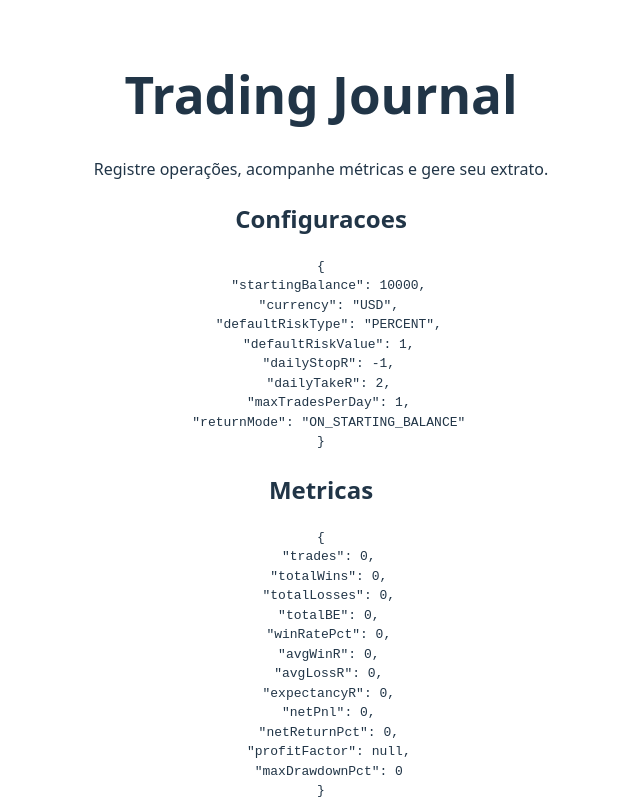
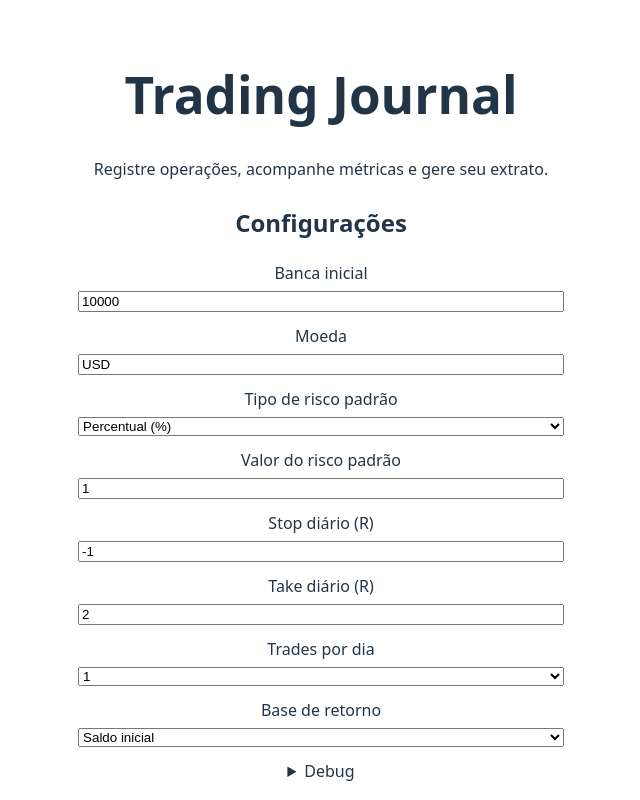
Before and after one commit to WillianPoeraridev/trading-journal, a React app: page / in a window 1280 px wide. Shown: the top 800 px of the page, without its empty margins (319-959 px from the left). Built offline with nearby package versions, Linux system fonts and the light colour scheme; the HTML template or start-up script is replaced by a standard one.

Commit message:
feat: add settings form

```diff
--- a/src/components/SettingsForm.tsx
+++ b/src/components/SettingsForm.tsx
@@ -1,19 +1,123 @@
-import type { Settings } from '../core/types'
-import { stringifyPretty } from '../core/format'
+import type { Settings } from "../core/types";
+import { stringifyPretty } from "../core/format";
 
 type SettingsFormProps = {
-  settings: Settings
-  onChange: (settings: Settings) => void
+  settings: Settings;
+  onChange: (settings: Settings) => void;
+};
+
+function parseNumber(input: string): number {
+  const normalized = input.replace(",", ".");
+  const n = Number(normalized);
+  return Number.isFinite(n) ? n : 0;
 }
 
-function SettingsForm({ settings, onChange }: SettingsFormProps) {
-  void onChange
+export default function SettingsForm({ settings, onChange }: SettingsFormProps) {
+  const update = (partial: Partial<Settings>) => {
+    onChange({ ...settings, ...partial });
+  };
+
   return (
-    <div>
-      <h2>Configuracoes</h2>
-      <pre>{stringifyPretty(settings, 2)}</pre>
-    </div>
-  )
+    <section style={{ marginTop: 24 }}>
+      <h2>Configurações</h2>
+      <form style={{ display: "grid", gap: 12, maxWidth: 520 }}>
+        <label style={{ display: "grid", gap: 6 }}>
+          Banca inicial
+          <input
+            value={String(settings.startingBalance)}
+            onChange={(e) =>
+              update({ startingBalance: Math.max(0, parseNumber(e.target.value)) })
+            }
+            inputMode="decimal"
+          />
+        </label>
+
+        <label style={{ display: "grid", gap: 6 }}>
+          Moeda
+          <input
+            value={settings.currency}
+            onChange={(e) => update({ currency: e.target.value })}
+            placeholder="ex: USD"
+          />
+        </label>
+
+        <label style={{ display: "grid", gap: 6 }}>
+          Tipo de risco padrão
+          <select
+            value={settings.defaultRiskType}
+            onChange={(e) =>
+              update({ defaultRiskType: e.target.value as Settings["defaultRiskType"] })
+            }
+          >
+            <option value="PERCENT">Percentual (%)</option>
+            <option value="FIXED">Fixo</option>
+          </select>
+        </label>
+
+        <label style={{ display: "grid", gap: 6 }}>
+          Valor do risco padrão
+          <input
+            value={String(settings.defaultRiskValue)}
+            onChange={(e) =>
+              update({ defaultRiskValue: Math.max(0, parseNumber(e.target.value)) })
+            }
+            inputMode="decimal"
+          />
+        </label>
+
+        <label style={{ display: "grid", gap: 6 }}>
+          Stop diário (R)
+          <input
+            value={String(settings.dailyStopR)}
+            onChange={(e) =>
+              update({ dailyStopR: -Math.abs(parseNumber(e.target.value)) })
+            }
+            inputMode="decimal"
+          />
+        </label>
+
+        <label style={{ display: "grid", gap: 6 }}>
+          Take diário (R)
+          <input
+            value={String(settings.dailyTakeR)}
+            onChange={(e) =>
+              update({ dailyTakeR: Math.abs(parseNumber(e.target.value)) })
+            }
+            inputMode="decimal"
+          />
+        </label>
+
+        <label style={{ display: "grid", gap: 6 }}>
+          Trades por dia
+          <select
+            value={String(settings.maxTradesPerDay)}
+            onChange={(e) =>
+              update({ maxTradesPerDay: Number(e.target.value) as 1 | 2 })
+            }
+          >
+            <option value="1">1</option>
+            <option value="2">2</option>
+          </select>
+        </label>
+
+        <label style={{ display: "grid", gap: 6 }}>
+          Base de retorno
+          <select
+            value={settings.returnMode}
+            onChange={(e) =>
+              update({ returnMode: e.target.value as Settings["returnMode"] })
+            }
+          >
+            <option value="ON_STARTING_BALANCE">Saldo inicial</option>
+            <option value="ON_PREV_BALANCE">Saldo anterior</option>
+          </select>
+        </label>
+      </form>
+
+      <details style={{ marginTop: 12 }}>
+        <summary>Debug</summary>
+        <pre>{stringifyPretty(settings, 2)}</pre>
+      </details>
+    </section>
+  );
 }
-
-export default SettingsForm
```
